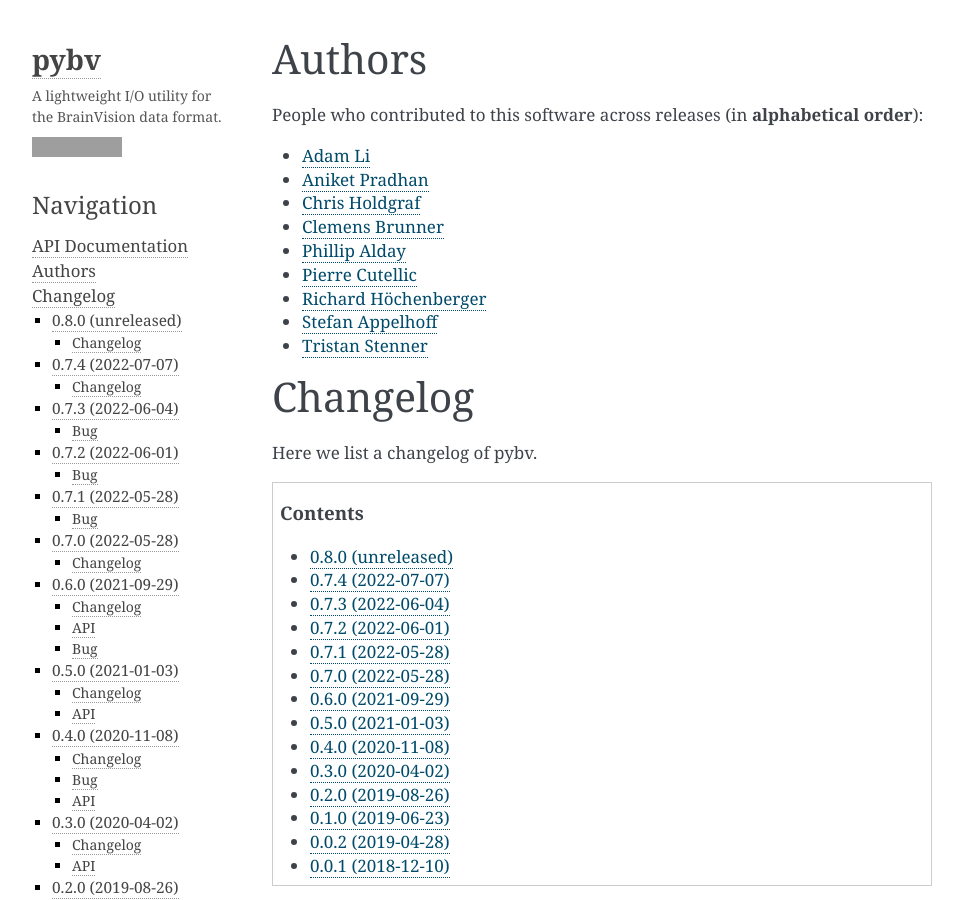
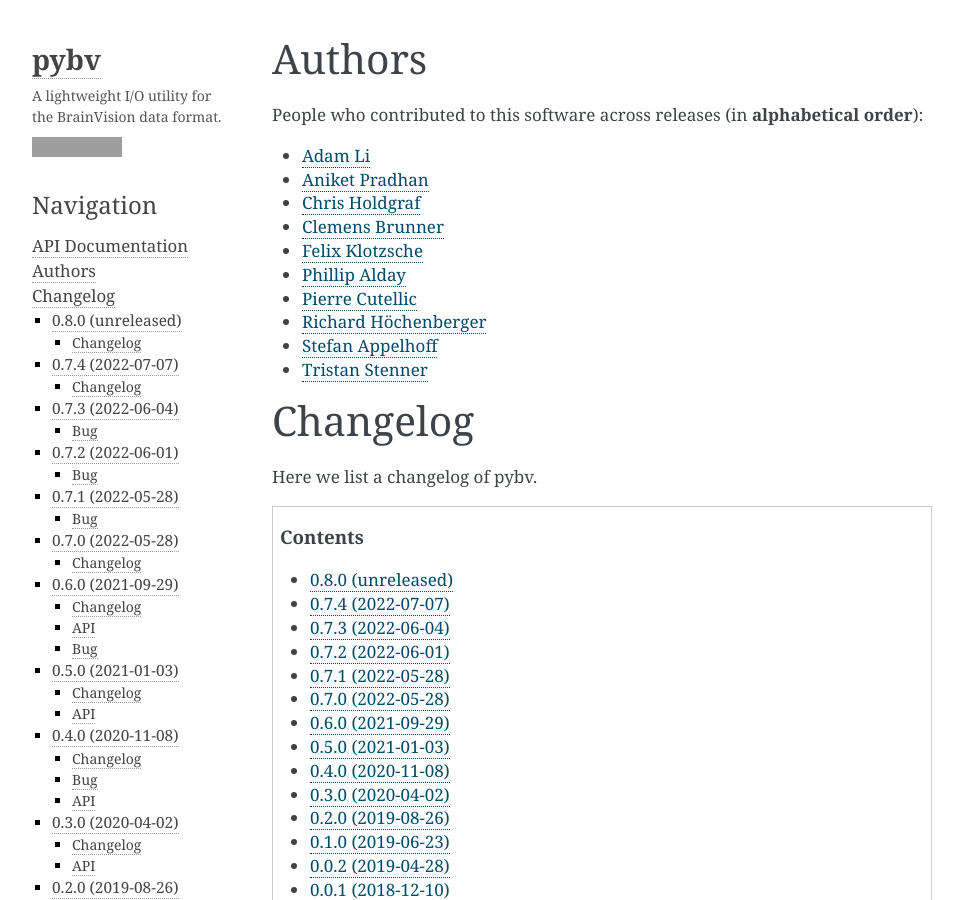
Before and after one commit to bids-standard/pybv, a Sphinx documentation site: the page built from docs/changelog.rst, in a window 1280 px wide and 900 px high. Shown: the whole window, without its empty margins (148-1111 px from the left). Built offline with Sphinx 7.4.7, drawn with Linux system fonts in a browser that asks for light colours; grey boxes are pictures that could not be loaded.

Commit message:
fix changelog II

```diff
--- a/docs/changelog.rst
+++ b/docs/changelog.rst
@@ -10,6 +10,7 @@ People who contributed to this software across releases (in **alphabetical order
 - `Aniket Pradhan`_
 - `Chris Holdgraf`_
 - `Clemens Brunner`_
+- `Felix Klotzsche`_
 - `Phillip Alday`_
 - `Pierre Cutellic`_
 - `Richard Höchenberger`_
```
